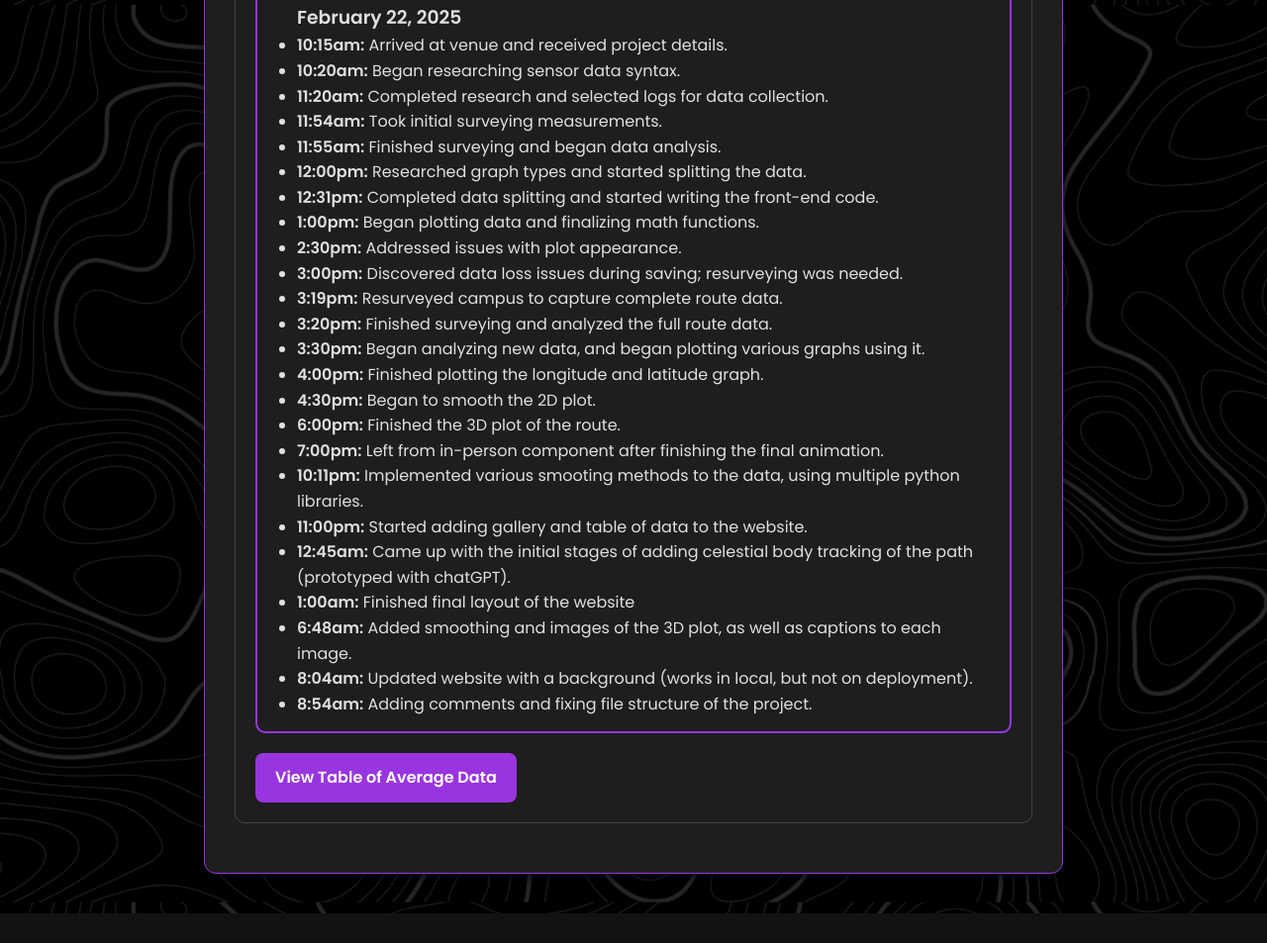
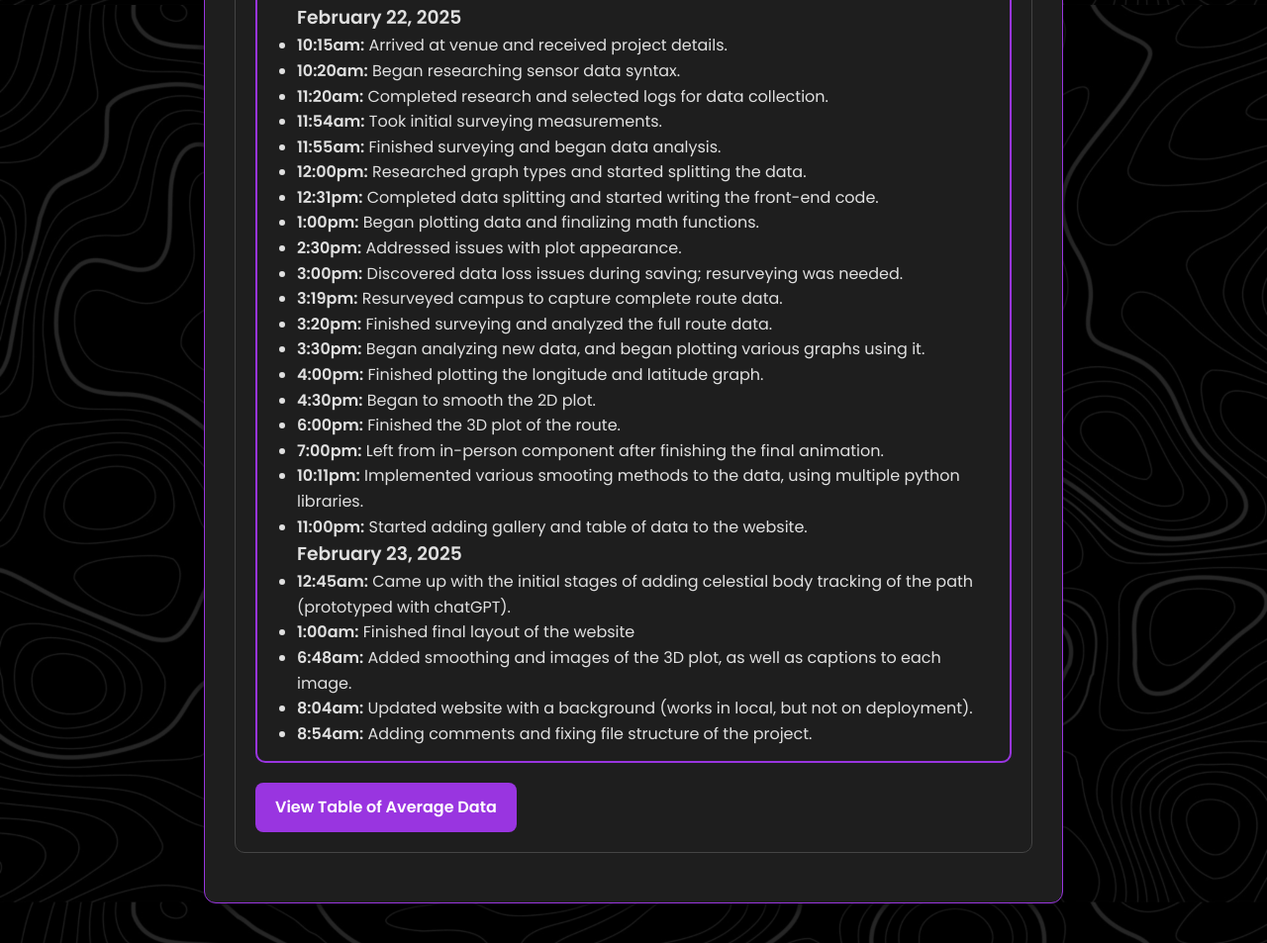
Before and after one commit to Astroneeor/TerraHex, a plain HTML site: page index.html in a window 1280 px wide. Shown: the part 2715-3668 px from the top of the page at 99% size. Before the commit the page ends 3638 px from the top, so only its background shows below. Drawn offline with Linux system fonts and the light colour scheme; files whose address does not match are found by name.

Commit message:
Added new date for logbook

```diff
--- a/index.html
+++ b/index.html
@@ -108,6 +108,9 @@
               <li><strong>7:00pm:</strong> Left from in-person component after finishing the final animation.</li>
               <li><strong>10:11pm:</strong> Implemented various smooting methods to the data, using multiple python libraries.</li>
               <li><strong>11:00pm:</strong> Started adding gallery and table of data to the website.</li>
+            </ul>
+            <h3>February 23, 2025</h3>
+            <ul>
               <li><strong>12:45am:</strong> Came up with the initial stages of adding celestial body tracking of the path (prototyped with chatGPT).</li>
               <li><strong>1:00am:</strong> Finished final layout of the website</li>
               <li><strong>6:48am:</strong> Added smoothing and images of the 3D plot, as well as captions to each image.</li>
```
